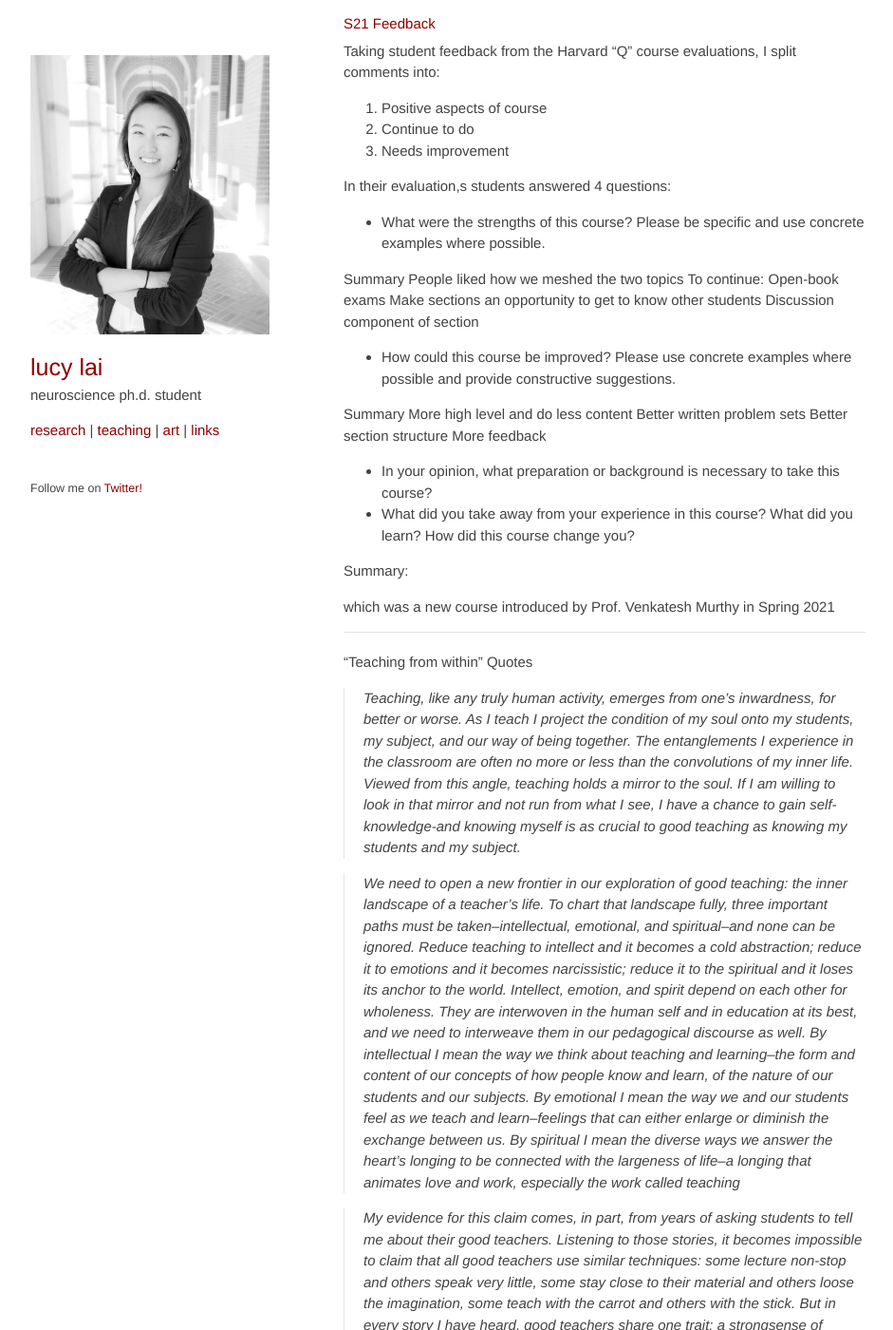
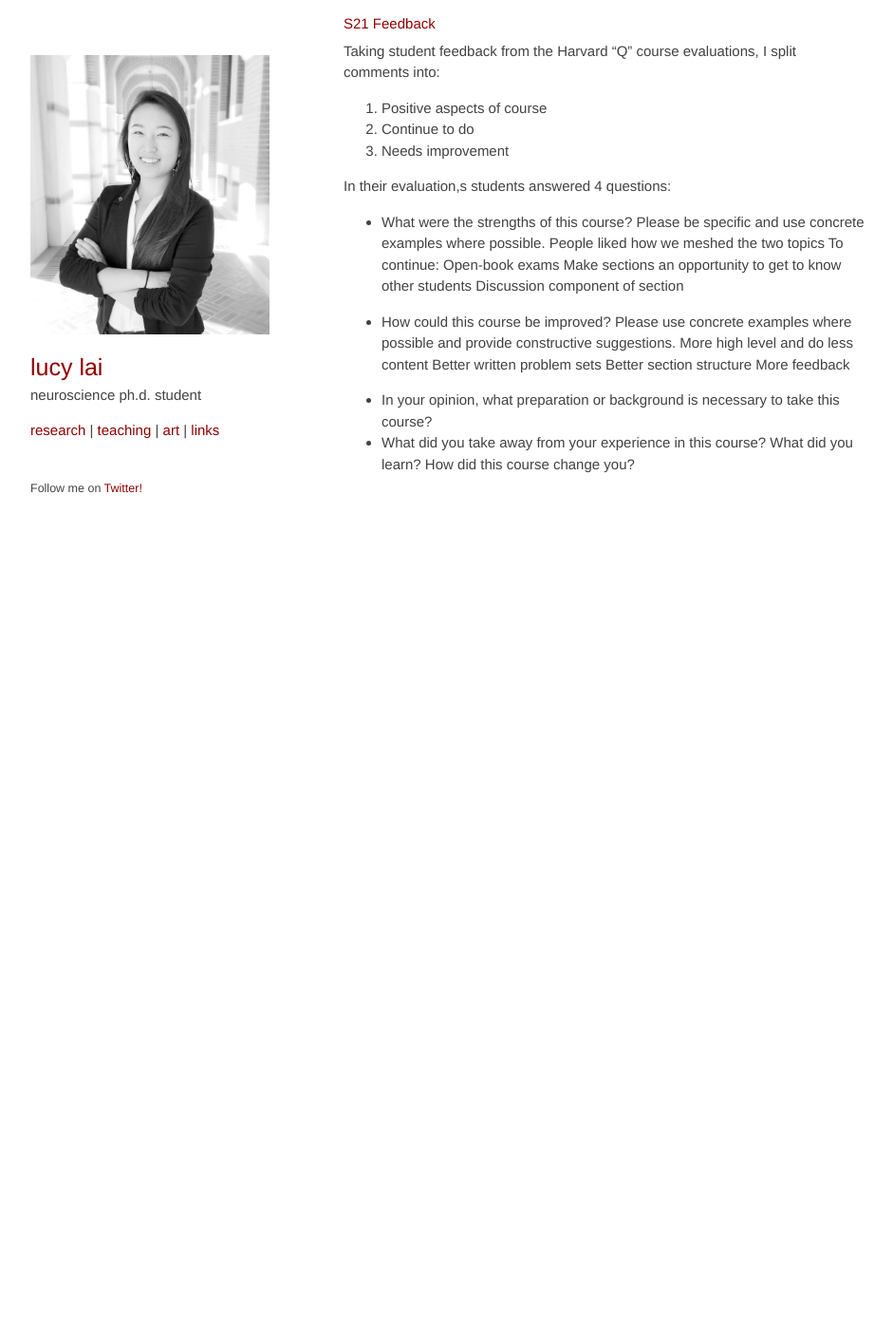
Before and after one commit to lucylai96/lucylai96.github.io, a Jekyll site: the page built from blog/gened1125.md, in a window 1280 px wide and 1400 px high, scrolled down 1051 px. Shown: the whole window at 95% size, without its empty margins (168-1109 px from the left). Built offline with Jekyll 4.4.1, drawn with Linux system fonts in a browser that asks for light colours; our own code applies the rules of GitHub Pages for plain Markdown files; after the commit the page ends 1616 px from its top, so only the background shows below that; some of the changed text lies outside the part shown.

Commit message:
Update gened1125.md

```diff
--- a/blog/gened1125.md
+++ b/blog/gened1125.md
@@ -35,46 +35,17 @@ Taking student feedback from the Harvard "Q" course evaluations, I split comment
 
 In their evaluation,s students answered 4 questions:
 * What were the strengths of this course? Please be specific and use concrete examples where possible.
-
-Summary
 People liked how we meshed the two topics
 To continue:
 Open-book exams
 Make sections an opportunity to get to know other students
 Discussion component of section
 
-
 * How could this course be improved? Please use concrete examples where possible and provide constructive suggestions.
-
-Summary
 More high level and do less content
 Better written problem sets
 Better section structure
 More feedback
 
-
 * In your opinion, what preparation or background is necessary to take this course?
 * What did you take away from your experience in this course? What did you learn? How did this course change you?
-
-Summary:
-
-
-
-
-which was a new course introduced by Prof. Venkatesh Murthy in Spring 2021
-
------
-
-"Teaching from within"
-Quotes
-> Teaching, like any truly human activity, emerges from one's inwardness, for better or worse. As I teach I project the condition of my soul onto my students, my subject, and our way of being together. The entanglements I experience in the classroom are often no more or less than the convolutions of my inner life. Viewed from this angle, teaching holds a mirror to the soul. If I am willing to look in that mirror and not run from what I see, I have a chance to gain self-knowledge-and knowing myself is as crucial to good teaching as knowing my students and my subject.
-
-> We need to open a new frontier in our exploration of good teaching: the inner landscape of a teacher’s life. To chart that landscape fully, three important paths must be taken–intellectual, emotional, and spiritual–and none can be ignored. Reduce teaching to intellect and it becomes a cold abstraction; reduce it to emotions and it becomes narcissistic; reduce it to the spiritual and it loses its anchor to the world. Intellect, emotion, and spirit depend on each other for wholeness. They are interwoven in the human self and in education at its best, and we need to interweave them in our pedagogical discourse as well.
-> By intellectual I mean the way we think about teaching and learning–the form and content of our concepts of how people know and learn, of the nature of our students and our subjects. By emotional I mean the way we and our students feel as we teach and learn–feelings that can either enlarge or diminish the exchange between us. By spiritual I mean the diverse ways we answer the heart’s longing to be connected with the largeness of life–a longing that animates love and work, especially the work called teaching
-
-> My evidence for this claim comes, in part, from years of asking students to tell me about their good teachers. Listening to those stories, it becomes impossible to claim that all good teachers use similar techniques: some lecture non-stop and others speak very little, some stay close to their material and others loose the imagination, some teach with the carrot and others with the stick.
-> But in every story I have heard, good teachers share one trait: a strongsense of personal identity infuses their work. “Dr. A is really there when she teaches,” a student tells me, or “Mr. B has such enthusiasm for his subject,” or “You can tell that this is really Prof. C's life.” One student I heard about said she could not describe her good teachers because they were so different from each other. But she could describe her bad teachers because they were all the same: “Their words float somewhere i n front of their faces, like the balloon speech in cartoons.” With one remarkable image she said it all. Bad teachers distance themselves from the subject they are teaching–and, in the process, from their students
-
-I have no question that students who learn, not professors who perform, is what teaching is all about. Students who learn are the finest fruit of teachers who teach. Nor do I doubt that students learning diverse and wondrous ways, including ways that bypass the teacher in the classroom and ways that require neither a classroom nor a teacher! But I am also clear that in lecture halls, seminar rooms, field settings, labs, and even electronic classroom---places where most people receive most of their formal education---teachers possess the power to create conditions that can help students learn a great deal---or keep them for learning much at all. Teaching is the intentional after creating those conditions and good teacher requires that we understand the inner sources of both the intent and the act.
-
-> GOod teaching cannot be reduced to a technique, good teaching comes from the identity and integrity of the teacher
```
